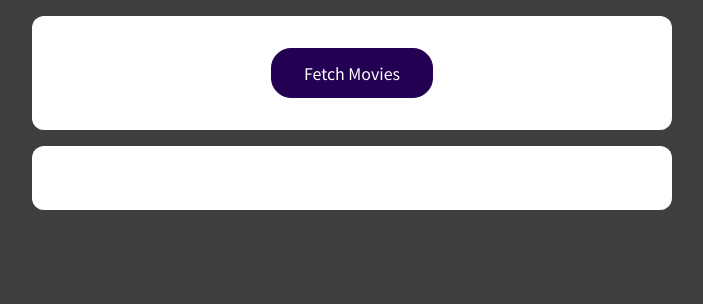
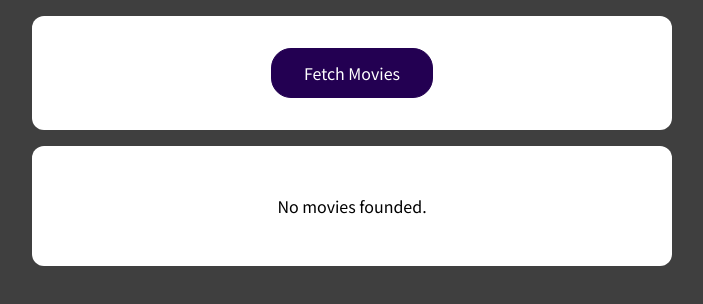
Before and after one commit to RZFalcore/udemy-react-course, a React (Create React App) app: page / in a window 1280 px wide. Shown: the top 304 px of the page, without its empty margins (288-991 px from the left). Built offline with nearby package versions, Linux system fonts and the light colour scheme.

Commit message:
added loader

```diff
--- a/src/Pages/HttpRequestsApp.js
+++ b/src/Pages/HttpRequestsApp.js
@@ -4,9 +4,11 @@ import styles from "./HttpRequestApp.module.css";
 
 const HttpRequestsApp = () => {
   const [movies, setMovies] = useState([]);
+  const [isLoading, setIsLoading] = useState(false);
 
   const fetchMoviesHandler = async () => {
     try {
+      setIsLoading(true);
       const response = await fetch("https://swapi.dev/api/films/");
       const data = await response.json();
       const transformedData = data.results.map((data) => {
@@ -18,7 +20,9 @@ const HttpRequestsApp = () => {
         };
       });
       setMovies(transformedData);
+      setIsLoading(false);
     } catch (e) {
+      setIsLoading(false);
       console.log(e);
     }
   };
@@ -31,7 +35,9 @@ const HttpRequestsApp = () => {
         </button>
       </section>
       <section className={styles.section}>
-        <MoviesList movies={movies} />
+        {!isLoading && movies.length > 0 && <MoviesList movies={movies} />}
+        {!isLoading && movies.length === 0 && <p>No movies founded.</p>}
+        {isLoading && <p>Loading...</p>}
       </section>
     </React.Fragment>
   );
```
